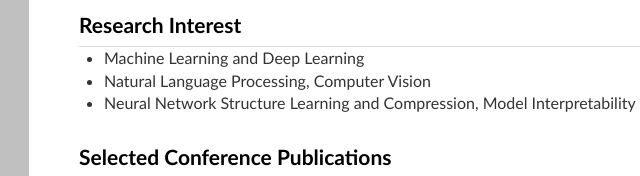
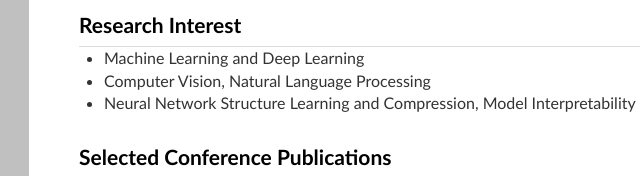
Before and after one commit to chzhour/chzhour.github.io, a plain HTML site: page index.html in a window 1280 px wide. Shown: the part 357-533 px from the top of the page, 111-751 px from the left. Drawn offline with Linux system fonts and the light colour scheme.

Commit message:
update research interests

```diff
--- a/index.html
+++ b/index.html
@@ -68,7 +68,7 @@
         <ul>
           <li>Machine Learning and Deep Learning</li>
           <!--    <li>Text Analysis</li>    -->
-          <li>Natural Language Processing, Computer Vision</li>
+          <li>Computer Vision, Natural Language Processing</li>
           <li>Neural Network Structure Learning and Compression, Model Interpretability</li>
 
         </ul>
```
